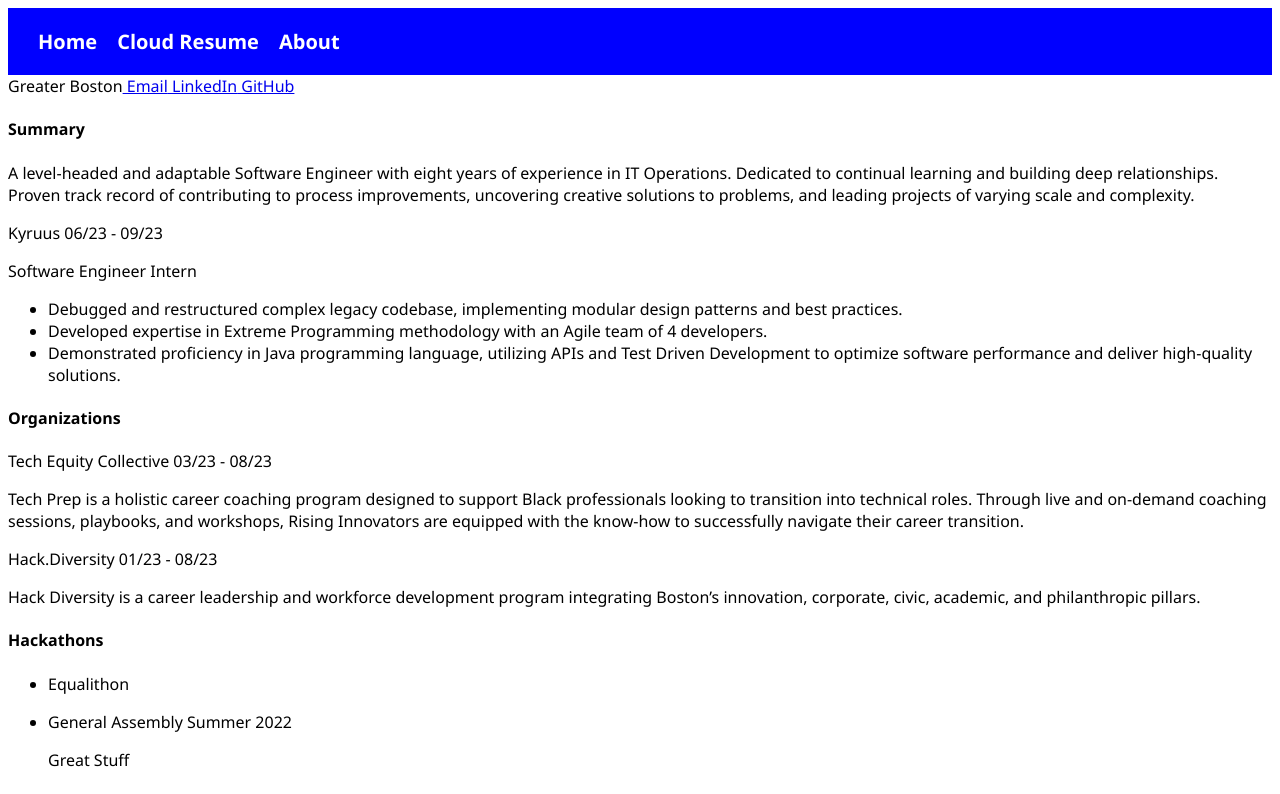
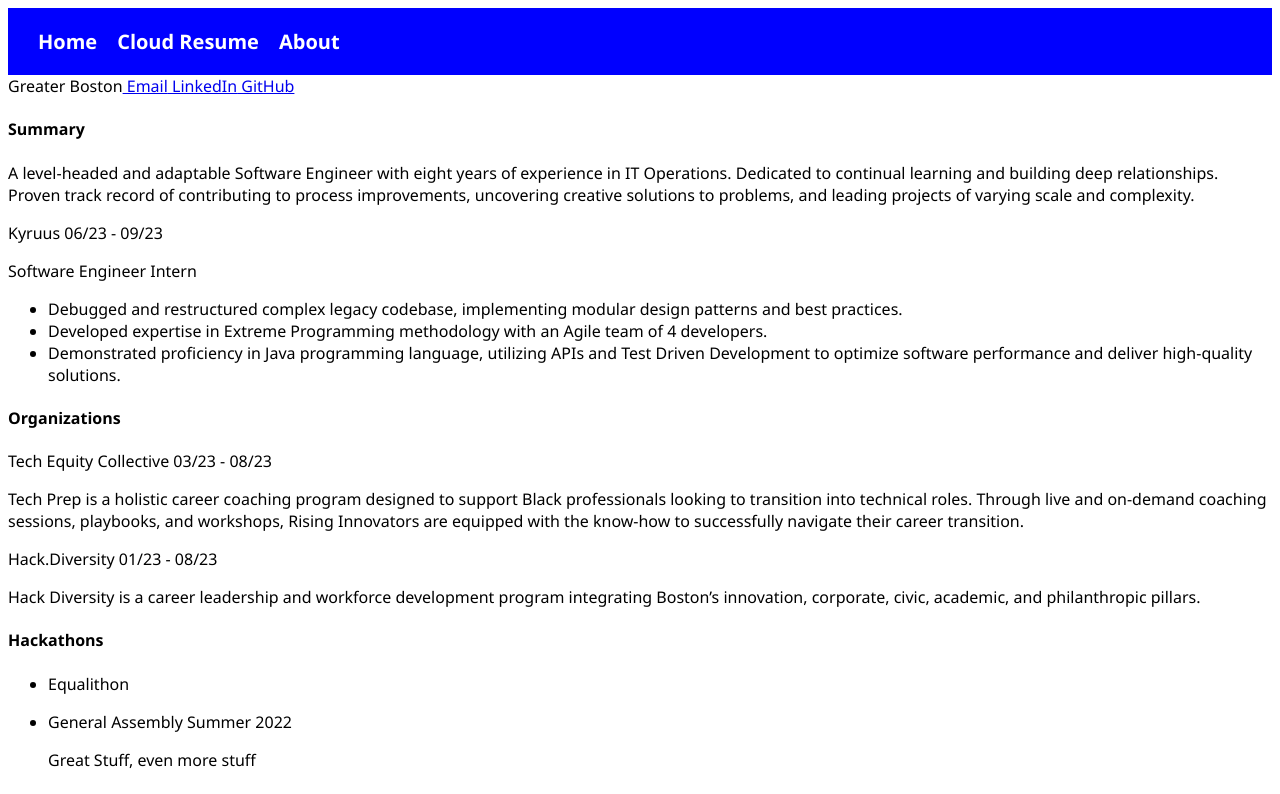
Before and after one commit to kaibrown28/KaiBrown_Cloud_Resume_Front, a React (Create React App) app in the folder cloud_resume/: page /resume in a window 1280 px wide. Shown: the top 794 px of the page. Built offline with nearby package versions, Linux system fonts and the light colour scheme.

Commit message:
minor update to hackathons section

```diff
--- a/cloud_resume/src/resSections/Hackathons.js
+++ b/cloud_resume/src/resSections/Hackathons.js
@@ -6,7 +6,7 @@
                 <li>Equalithon</li>
                     <p></p>
                 <li>General Assembly Summer 2022</li>
-                    <p>Great Stuff</p>
+                    <p>Great Stuff, even more stuff</p>
             </ul>
         </div>
     )
```
